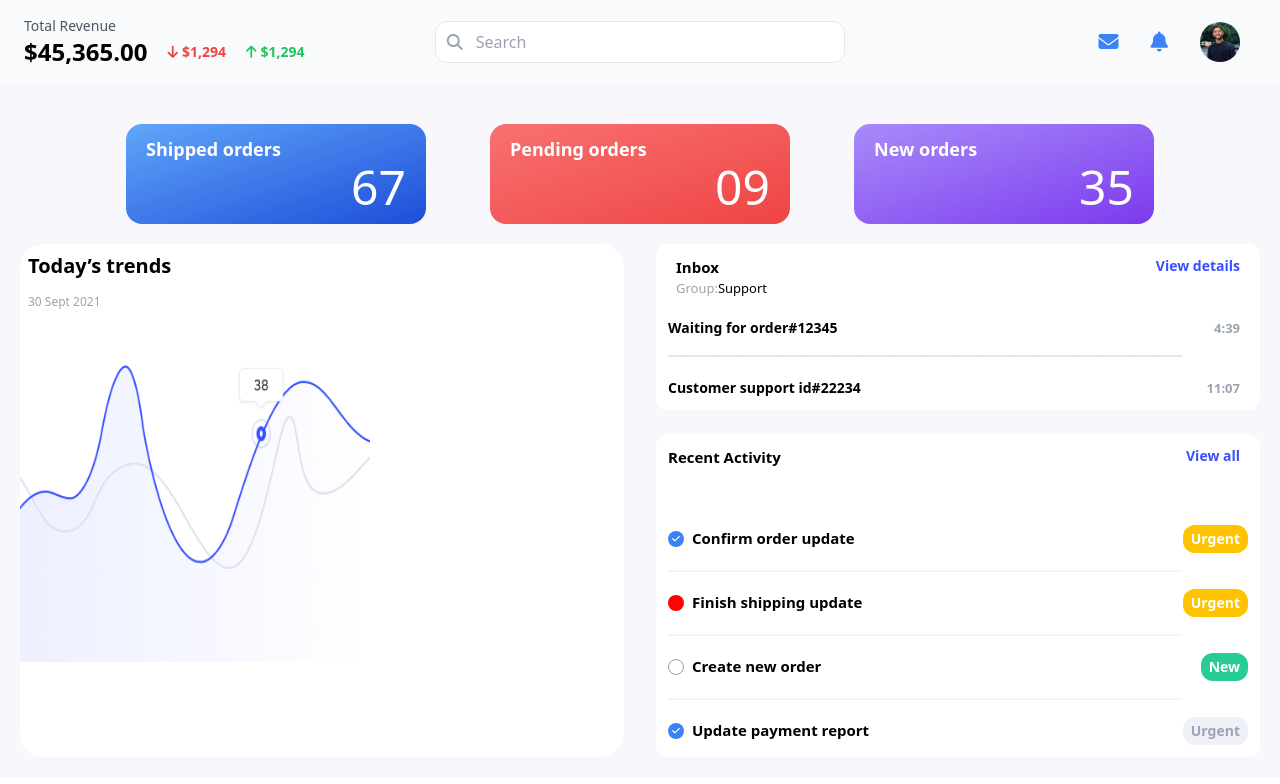
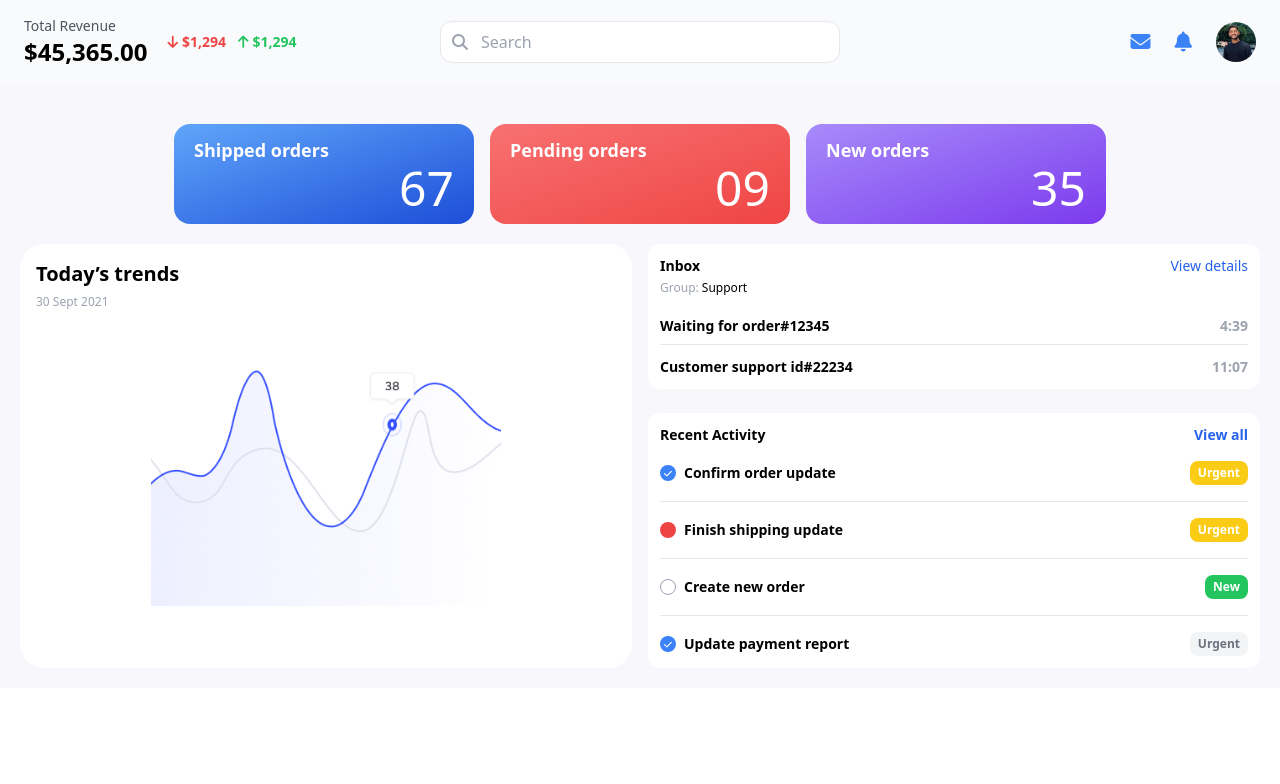
Before and after one commit to tomasnabil1/Dashboard, a website: page pages/home.html in a window 1280 px wide. Drawn offline with nearby package versions, Linux system fonts and the light colour scheme.

Commit message:
upgraded

```diff
--- a/pages/home.html
+++ b/pages/home.html
@@ -15,183 +15,142 @@
   <div class="" style="background-color: #F8F7FC;">
 
     <!-- Navbar -->
-    <div class="w-full grid grid-cols-1 md:grid-cols-3 gap-y-3 items-center px-6 py-4 bg-gray-50">
+    <!-- Responsive Dashboard UI TailwindCSS -->
+<!-- ✅ تم ضبط الريسبونسيف بشكل كامل -->
+
+<div class="w-full grid grid-cols-1 md:grid-cols-3 gap-4 items-center px-6 py-4 bg-gray-50">
 
   <!-- Left -->
-      <div class="flex items-center gap-x-5">
+  <div class="flex flex-col sm:flex-row sm:items-center gap-5">
     <div>
       <h2 class="text-sm text-gray-600">Total Revenue</h2>
       <h1 class="text-black text-2xl font-bold">$45,365.00</h1>
     </div>
 
-        <span class="flex items-center text-red-500 text-sm font-semibold gap-1 translate-y-1/2">
+    <div class="flex gap-3">
+      <span class="flex items-center text-red-500 text-sm font-semibold gap-1">
         <i class="fa-solid fa-arrow-down"></i> $1,294
       </span>
 
-        <span class="flex items-center text-green-500 text-sm font-semibold gap-1 translate-y-1/2">
+      <span class="flex items-center text-green-500 text-sm font-semibold gap-1">
         <i class="fa-solid fa-arrow-up"></i> $1,294
       </span>
     </div>
+  </div>
 
   <!-- Center -->
-
-      <div class="relative w-2/1 ">
-        <input type="search" placeholder="Search"
-          class="w-full bg-white border border-gray-200 rounded-xl py-2 pl-10 pr-3 placeholder-gray-400 focus:outline-none focus:ring-2 focus:ring-blue-500">
+  <div class="relative w-full">
+    <input type="search" placeholder="Search" class="w-full bg-white border border-gray-200 rounded-xl py-2 pl-10 pr-3 placeholder-gray-400 focus:outline-none focus:ring-2 focus:ring-blue-500">
     <i class="fa-solid fa-magnifying-glass absolute left-3 top-1/2 -translate-y-1/2 text-gray-400"></i>
   </div>
 
   <!-- Right -->
-      <div class="flex  justify-center md:justify-end items-center gap-x-8 -translate-x-4">
+  <div class="flex justify-between md:justify-end items-center gap-6">
     <i class="fa-solid fa-envelope text-xl text-blue-500"></i>
     <i class="fa-solid fa-bell text-xl text-blue-500"></i>
-        <img src="../images/WhatsApp Image 2025-09-28 at 19.33.19_b79c967a.jpg"
-          class="w-10 h-10 rounded-full object-cover">
+    <img src="../images/WhatsApp Image 2025-09-28 at 19.33.19_b79c967a.jpg" class="w-10 h-10 rounded-full object-cover">
   </div>
 </div>
 
-    <!-- Orders  -->
-    <div class="items-center w-full flex flex-col gap-y-5 md:flex-row gap-x-16 justify-center pt-10">
+<!-- Orders Cards -->
+<div class="w-full flex flex-col md:flex-row gap-4 justify-center pt-10 px-4">
 
-      <div class="w-[300px] h-[100px] rounded-2xl px-5 bg-gradient-to-br from-blue-400 to-blue-700">
-        <h1 class="text-white pt-3 font-semibold" style="font-size: 18px;">Shipped orders</h1>
+  <div class="w-full md:w-[300px] h-[100px] rounded-2xl px-5 bg-gradient-to-br from-blue-400 to-blue-700">
+    <h1 class="text-white pt-3 font-semibold text-lg">Shipped orders</h1>
     <h1 class="text-end text-5xl text-white">67</h1>
   </div>
 
-      <div class="w-[300px] h-[100px] rounded-2xl px-5 bg-gradient-to-br from-red-400 to-red-500">
-        <h1 class="text-white pt-3 font-semibold " style="font-size: 18px;">Pending orders</h1>
+  <div class="w-full md:w-[300px] h-[100px] rounded-2xl px-5 bg-gradient-to-br from-red-400 to-red-500">
+    <h1 class="text-white pt-3 font-semibold text-lg">Pending orders</h1>
     <h1 class="text-end text-5xl text-white">09</h1>
   </div>
 
-      <div class="w-[300px] h-[100px] rounded-2xl px-5 bg-gradient-to-br from-violet-400 to-violet-600">
-        <h1 class="text-white pt-3 font-semibold" style="font-size: 18px;">New orders</h1>
+  <div class="w-full md:w-[300px] h-[100px] rounded-2xl px-5 bg-gradient-to-br from-violet-400 to-violet-600">
+    <h1 class="text-white pt-3 font-semibold text-lg">New orders</h1>
     <h1 class="text-end text-5xl text-white">35</h1>
   </div>
 </div>
 
+<!-- Analytics Section -->
+<div class="grid grid-cols-1 md:grid-cols-2 p-5 gap-4">
 
-    <!-- Analysis -->
-    <div class="grid grid-cols-2 p-5 gap-x-8">
-
-      <!-- First div -->
-      <div class="bg-white rounded-3xl  ">
-        <h1 class="text-xl text-black font-semibold p-2">Today’s trends</h1>
-        <span class=" text-gray-400 font-normal p-2" style="font-size: 12px;">30 Sept 2021</span>
-        <img src="../images/graphic_main.png" alt="" class="w-[350px] h-[350px] bg-white ">
+  <!-- Trends -->
+  <div class="bg-white rounded-3xl p-4">
+    <h1 class="text-xl text-black font-semibold">Today’s trends</h1>
+    <span class="text-gray-400 text-xs">30 Sept 2021</span>
+    <img src="../images/graphic_main.png" alt="" class="w-full max-w-[350px] h-auto mx-auto mt-4">
   </div>
 
-      <!-- Second div -->
-      <div class="flex flex-col">
-        <!-- First col -->
+  <!-- Inbox + Activity -->
+  <div class="flex flex-col gap-6">
 
-        <div class="items-center bg-white rounded-xl ">
-          <div class="p-3">
-            <h1 class=" text-black font-bold pl-2 flex justify-between" style="font-size: 15px;">Inbox <span
-                class="text-sm font-semibold pr-2" style="color: #3751FF;">View details</span></h1>
+    <!-- Inbox -->
+    <div class="bg-white rounded-xl p-3">
+      <h1 class="text-black font-bold flex justify-between text-sm">Inbox <span class="text-blue-600 font-medium">View details</span></h1>
+      <h2 class="text-gray-400 text-xs mt-1">Group:<span class="text-black font-thin"> Support</span></h2>
 
-            <h2 class=" text-gray-400 pl-2" style="font-size: 13px;">Group:<span class=" text-black font-thin"
-                style="font-size: 13px;">Support</span></h2>
+      <div class="flex justify-between text-sm font-semibold mt-5">
+        <span>Waiting for order#12345</span>
+        <span class="text-gray-400">4:39</span>
+      </div>
+      <div class="border-b border-gray-200 my-2"></div>
 
-
-            <h1 class="text-sm font-semibold pt-5 flex justify-between">Waiting for order#12345 <span
-                class="text-gray-400 text-end pr-2" style="font-size: 13px;">4:39</span></h1>
-
-            <pre class="text-sm text-gray-400">_____________________________________________________________</pre>
-
-            <h1 class="text-sm font-semibold pt-5 flex justify-between">Customer support id#22234<span
-                class="text-gray-400 pr-2 " style="font-size: 13px;">11:07</span></h1>
-
+      <div class="flex justify-between text-sm font-semibold mt-3">
+        <span>Customer support id#22234</span>
+        <span class="text-gray-400">11:07</span>
       </div>
     </div>
 
-        <!-- Second col -->
-        <div class="items-center bg-white rounded-xl mt-6">
-          <div class="p-3 ga-y-10">
-            <div>
-              <h1 class=" text-black font-semibold flex justify-between" style="font-size: 15px;">Recent Activity <span
-                  class="text-sm font-semibold pr-2" style="color: #3751FF;">View all</span></h1>
-            </div>
-            <div class="pt-10">
-              <div class="flex justify-between items-center pt-4">
+    <!-- Recent Activity -->
+    <div class="bg-white rounded-xl p-3 space-y-4">
+      <h1 class="text-black font-semibold flex justify-between text-sm">Recent Activity <span class="text-blue-600">View all</span></h1>
+
+      <!-- Item -->
+      <div class="flex justify-between items-center">
         <div class="flex items-center gap-2">
-
           <span class="flex items-center justify-center w-4 h-4 rounded-full bg-blue-500">
             <i class="fa-solid fa-check text-[9px] text-white"></i>
           </span>
+          <span class="text-sm font-semibold">Confirm order update</span>
+        </div>
+        <span class="text-xs font-semibold px-2 py-1 text-white bg-yellow-400 rounded-lg">Urgent</span>
+      </div>
+      <div class="border-b border-gray-200"></div>
 
-                  <h1 class="text-black font-semibold" style="font-size: 15px;">Confirm order update</h1>
+      <!-- Item -->
+      <div class="flex justify-between items-center">
+        <div class="flex items-center gap-2">
+          <span class="w-4 h-4 rounded-full bg-red-500 flex items-center justify-center"></span>
+          <span class="text-sm font-semibold">Finish shipping update</span>
         </div>
+        <span class="text-xs font-semibold px-2 py-1 text-white bg-yellow-400 rounded-lg">Urgent</span>
+      </div>
+      <div class="border-b border-gray-200"></div>
 
-                <span
-                  class="text-sm font-semibold px-2 py-1 text-white rounded-xl inline-flex items-center justify-center"
-                  style="background-color: #FEC400;">
-                  Urgent
-                </span>
+      <!-- Item -->
+      <div class="flex justify-between items-center">
+        <div class="flex items-center gap-2">
+          <span class="w-4 h-4 rounded-full border border-gray-400 flex items-center justify-center"></span>
+          <span class="text-sm font-semibold">Create new order</span>
+        </div>
+        <span class="text-xs font-semibold px-2 py-1 text-white bg-green-500 rounded-lg">New</span>
+      </div>
+      <div class="border-b border-gray-200"></div>
 
-              </div>
-
-
-              <pre class="text-sm text-gray-300">_____________________________________________________________</pre>
-
-              <div class="flex justify-between items-center pt-4">
-
+      <!-- Item -->
+      <div class="flex justify-between items-center">
         <div class="flex items-center gap-2">
-                  <span class="w-4 h-4  flex items-center justify-center rounded-2xl" style="background-color: #FF0303;">
-                  </span>
-                  <h1 class="text-black font-semibold" style="font-size: 15px;">Finish shipping update</h1>
-                </div>
-
-                <span
-                  class="text-sm font-semibold px-2 py-1 text-white rounded-xl inline-flex items-center justify-center"
-                  style="background-color: #FEC400;">
-                  Urgent
-                </span>
-
-              </div>
-
-              <pre class="text-sm text-gray-300">_____________________________________________________________</pre>
-
-              <div class="flex justify-between items-center pt-4">
-
-                <div class="flex items-center gap-2">
-                  <span class="w-4 h-4 border border-gray-400 flex items-center justify-center rounded-2xl ">
-                  </span>
-                  <h1 class="text-black font-semibold" style="font-size: 15px;">Create new order</h1>
-                </div>
-
-                <span
-                  class="text-sm font-semibold px-2 py-1 text-white rounded-xl inline-flex items-center justify-center"
-                  style="background-color: #29CC97;">
-                  New
-                </span>
-
-              </div>
-              <pre class="text-sm text-gray-300">_____________________________________________________________</pre>
-
-              <div class="flex justify-between items-center pt-4">
-                <div class="flex items-center gap-2">
-
           <span class="flex items-center justify-center w-4 h-4 rounded-full bg-blue-500">
             <i class="fa-solid fa-check text-[9px] text-white"></i>
           </span>
-
-                  <h1 class="text-black font-semibold" style="font-size: 15px;">Update payment report</h1>
+          <span class="text-sm font-semibold">Update payment report</span>
         </div>
-
-                <span
-                  class="text-sm font-semibold px-2 py-1  rounded-xl inline-flex items-center justify-center"
-                  style="background-color: #F0F1F7; color: #9FA2B4;">
-                  Urgent
-                </span>
-
+        <span class="text-xs font-semibold px-2 py-1 text-gray-500 bg-gray-100 rounded-lg">Urgent</span>
       </div>
 
     </div>
   </div>
-
 </div>
-      </div>
-
 
     </div>
 
```
Lines whose indentation alone changed are shown as unchanged.
